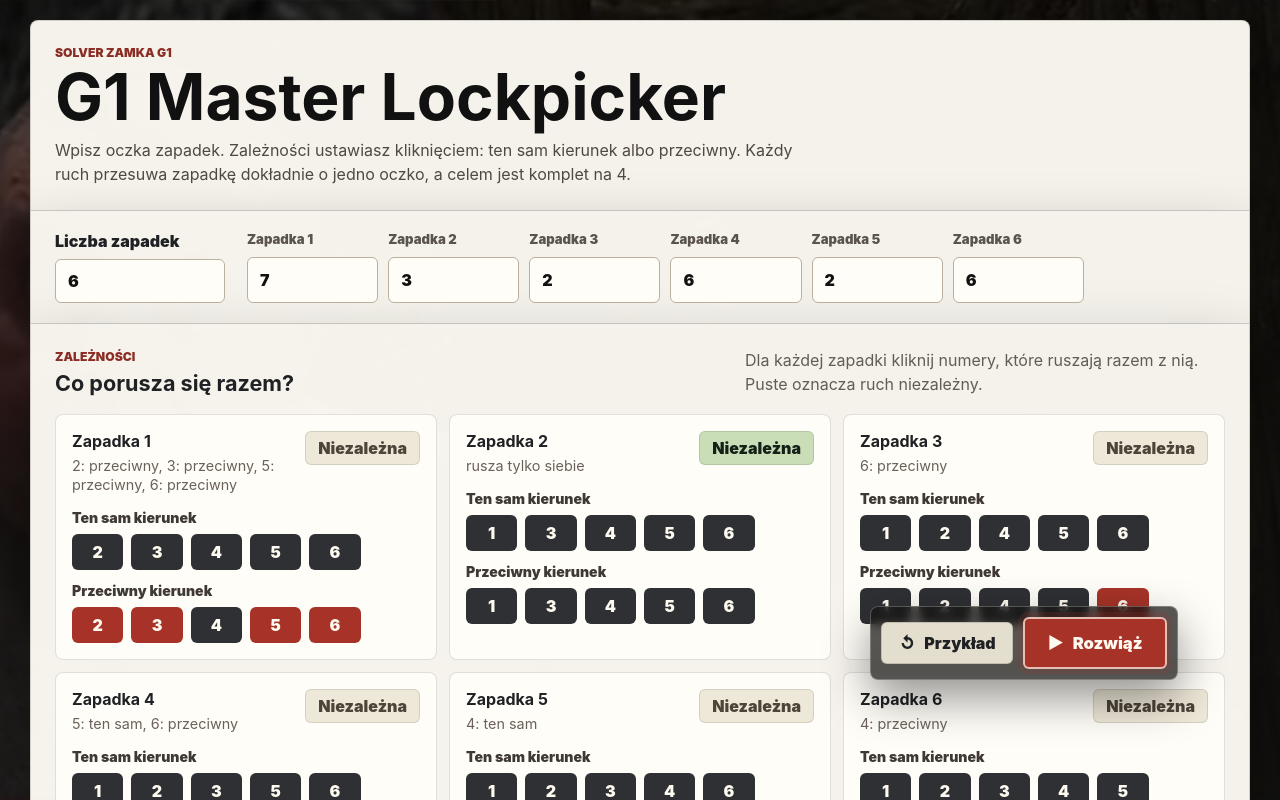
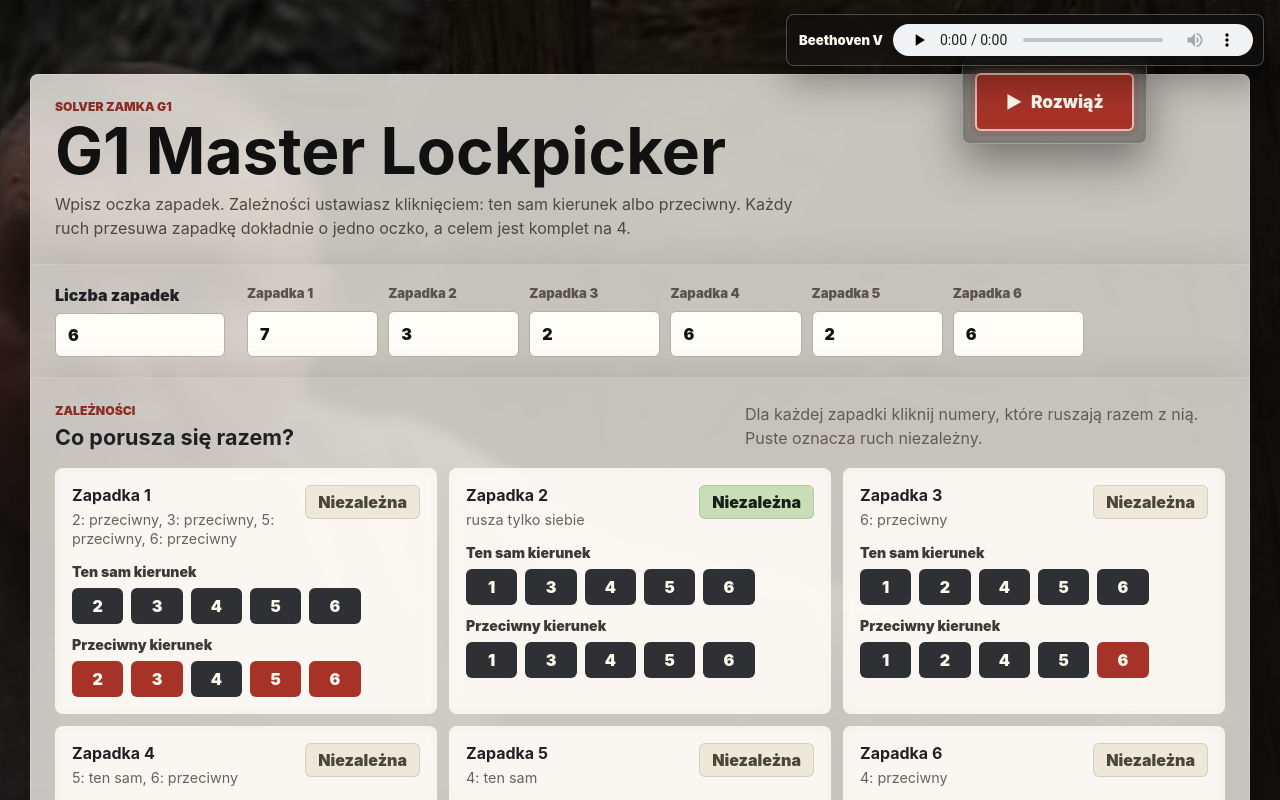
Before and after one commit to BonVall/G1R---master-lockpicker, a React (Vite) app: page / in a window 1280 px wide. Shown: the top 800 px of the page. Built offline with nearby package versions, Linux system fonts and the light colour scheme.

Commit message:
Polish overlay and add Beethoven player

```diff
--- a/src/main.jsx
+++ b/src/main.jsx
@@ -16,6 +16,8 @@ const EXAMPLE_RELATIONS = {
   5: { 4: "same" },
   6: { 4: "opposite" },
 };
+const BEETHOVEN_AUDIO =
+  "https://upload.wikimedia.org/wikipedia/commons/5/5b/Ludwig_van_Beethoven_-_Symphonie_5_c-moll_-_1._Allegro_con_brio.ogg";
 
 const clamp = (value, min, max) => Math.min(max, Math.max(min, value));
 const directionValue = (direction) => (direction === "D" ? 1 : -1);
@@ -269,13 +271,6 @@ function App() {
     setResult(null);
   };
 
-  const resetExample = () => {
-    setPinCount(6);
-    setPositions(EXAMPLE_POSITIONS);
-    setRelations(resizeRelations(EXAMPLE_RELATIONS, 6));
-    setResult(null);
-  };
-
   const solve = () => {
     setResult(solveLock(normalizedPositions, relations, pinCount));
   };
@@ -296,6 +291,13 @@ function App() {
 
   return (
     <main className="app-shell">
+      <aside className="music-player" aria-label="Odtwarzacz muzyki">
+        <span>Beethoven V</span>
+        <audio controls preload="none" src={BEETHOVEN_AUDIO}>
+          Twoja przeglądarka nie obsługuje odtwarzacza audio.
+        </audio>
+      </aside>
+
       <section className="workspace">
         <header className="topbar">
           <div>
@@ -307,10 +309,6 @@ function App() {
             </p>
           </div>
           <div className="actions">
-            <button className="ghost-button" type="button" onClick={resetExample} title="Wczytaj przykład">
-              <Icon>↺</Icon>
-              Przykład
-            </button>
             <button className="primary-button" type="button" onClick={solve}>
               <Icon>▶</Icon>
               Rozwiąż
--- a/src/styles.css
+++ b/src/styles.css
@@ -30,7 +30,7 @@ button {
 
 .app-shell {
   min-height: 100vh;
-  padding: 20px;
+  padding: 74px 20px 20px;
   background:
     linear-gradient(90deg, rgba(15, 14, 13, 0.48), rgba(15, 14, 13, 0.2) 45%, rgba(15, 14, 13, 0.58)),
     linear-gradient(180deg, rgba(15, 14, 13, 0.14), rgba(15, 14, 13, 0.72)),
@@ -50,9 +50,10 @@ button {
 .control-band,
 .relations-section,
 .result-band {
-  background: rgba(249, 247, 240, 0.98);
-  border: 1px solid rgba(24, 24, 24, 0.16);
+  background: rgba(249, 247, 240, 0.78);
+  border: 1px solid rgba(255, 250, 240, 0.24);
   box-shadow: 0 18px 55px rgba(0, 0, 0, 0.22);
+  backdrop-filter: blur(8px);
 }
 
 .topbar {
@@ -115,12 +116,12 @@ h3 {
   right: clamp(18px, 8vw, 145px);
   bottom: clamp(76px, 15vh, 132px);
   z-index: 20;
-  padding: 10px;
-  border: 1px solid rgba(255, 250, 240, 0.25);
+  padding: 12px;
+  border: 1px solid rgba(255, 250, 240, 0.32);
   border-radius: 8px;
-  background: rgba(22, 20, 18, 0.72);
+  background: rgba(22, 20, 18, 0.48);
   box-shadow: 0 18px 45px rgba(0, 0, 0, 0.42);
-  backdrop-filter: blur(5px);
+  backdrop-filter: blur(8px);
 }
 
 .primary-button,
@@ -150,11 +151,40 @@ h3 {
 }
 
 .topbar .primary-button {
-  min-height: 52px;
-  padding: 0 22px;
+  min-height: 58px;
+  padding: 0 28px;
   border: 2px solid rgba(255, 250, 240, 0.7);
   box-shadow: 0 0 0 5px rgba(167, 51, 40, 0.18);
-  font-size: 1.04rem;
+  font-size: 1.08rem;
+}
+
+.music-player {
+  position: fixed;
+  top: 14px;
+  right: 16px;
+  z-index: 30;
+  display: flex;
+  align-items: center;
+  gap: 10px;
+  max-width: min(520px, calc(100vw - 32px));
+  padding: 9px 10px 9px 12px;
+  border: 1px solid rgba(255, 250, 240, 0.25);
+  border-radius: 8px;
+  color: #fffaf0;
+  background: rgba(18, 17, 16, 0.58);
+  box-shadow: 0 14px 38px rgba(0, 0, 0, 0.36);
+  backdrop-filter: blur(8px);
+}
+
+.music-player span {
+  font-size: 0.82rem;
+  font-weight: 900;
+  white-space: nowrap;
+}
+
+.music-player audio {
+  width: min(360px, 48vw);
+  height: 32px;
 }
 
 .ghost-button {
@@ -234,9 +264,10 @@ h3 {
 
 .relation-card {
   padding: 16px;
-  border: 1px solid rgba(30, 28, 24, 0.13);
+  border: 1px solid rgba(255, 250, 240, 0.24);
   border-radius: 8px;
-  background: #fffdf8;
+  background: rgba(255, 253, 248, 0.72);
+  backdrop-filter: blur(6px);
 }
 
 .relation-card-top {
@@ -378,9 +409,10 @@ h3 {
 
 .state-card {
   padding: 14px;
-  border: 1px solid rgba(23, 23, 23, 0.12);
+  border: 1px solid rgba(255, 250, 240, 0.22);
   border-radius: 8px;
-  background: #fffdf8;
+  background: rgba(255, 253, 248, 0.74);
+  backdrop-filter: blur(6px);
 }
 
 .state-title {
@@ -417,7 +449,7 @@ h3 {
 
 @media (max-width: 760px) {
   .app-shell {
-    padding: 12px;
+    padding: 78px 12px 12px;
   }
 
   .topbar,
@@ -449,6 +481,15 @@ h3 {
     backdrop-filter: none;
   }
 
+  .music-player {
+    left: 12px;
+    right: 12px;
+  }
+
+  .music-player audio {
+    width: 100%;
+  }
+
   .primary-button,
   .ghost-button {
     flex: 1;
```
